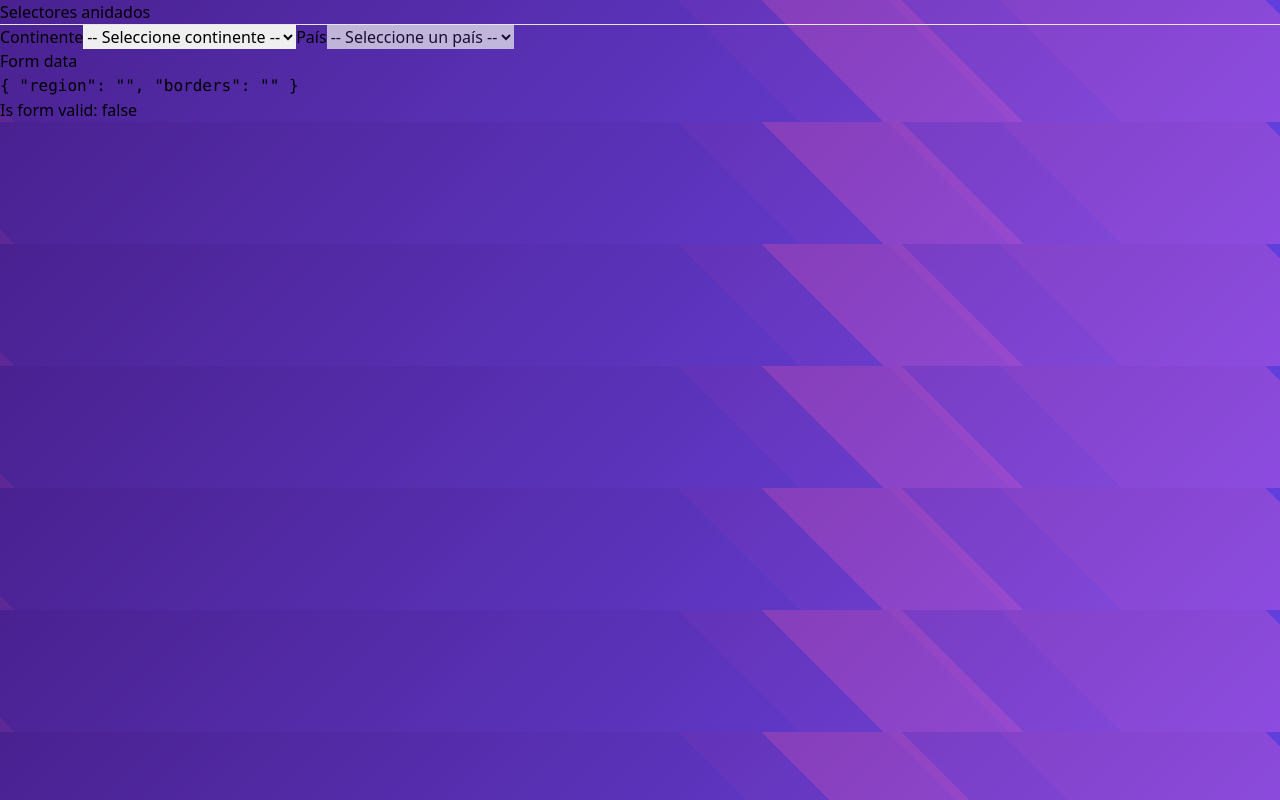
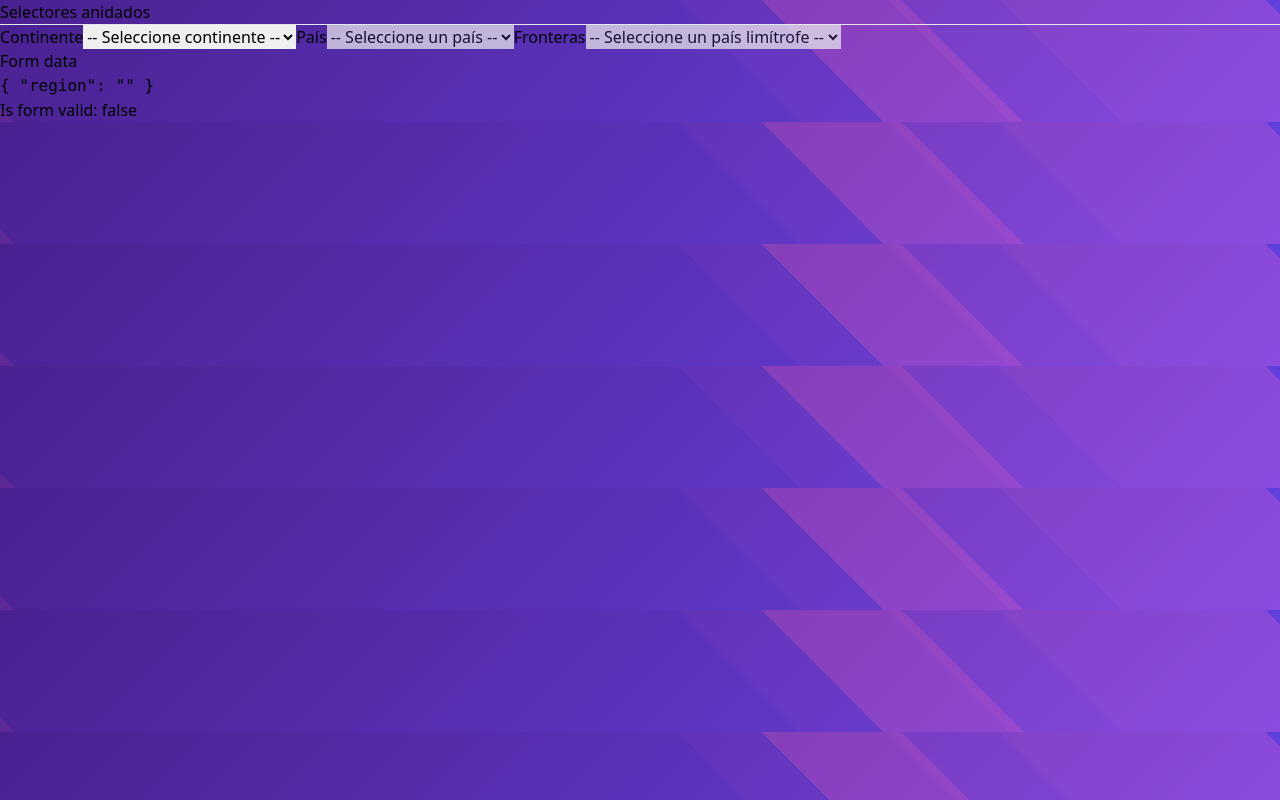
Before and after one commit to iam-leo/selectores-angular, an Angular app: page /selector/selector in a window 1280 px wide. Built offline with nearby package versions, Linux system fonts and the light colour scheme.

Commit message:
add: enable border selection

```diff
--- a/src/app/countries/pages/selector-page/selector-page.component.html
+++ b/src/app/countries/pages/selector-page/selector-page.component.html
@@ -25,6 +25,16 @@
                 {{ country.name }} - ( {{ country.cca3}} )
             </option>
         </select>
+
+        <!-- Borders -->
+        <label for="border" class="block mt-5 mb-2 font-medium text-gray-900 dark:text-white">Fronteras</label>
+        <select formControlName="border" id="border"
+            class="bg-gray-50 border border-gray-300 text-gray-900 text-sm rounded-lg focus:ring-blue-500 focus:border-blue-500 block w-80 p-2.5 dark:bg-indigo-950 dark:border-indigo-600 dark:placeholder-gray-400 dark:text-white dark:focus:ring-blue-500 dark:focus:border-indigo-400">
+            <option selected value="">-- Seleccione un país limítrofe --</option>
+            <option *ngFor="let country of bordersCountries" [value]="country">
+                {{ country }} - ( {{ country}} )
+            </option>
+        </select>
     </form>
 
     <div>
--- a/src/app/countries/pages/selector-page/selector-page.component.ts
+++ b/src/app/countries/pages/selector-page/selector-page.component.ts
@@ -2,7 +2,7 @@
 import { FormBuilder, FormGroup, Validators } from '@angular/forms';
 import { CountriesService } from '../../services/countries.service';
 import { Region, SmallCountry } from '../../interfaces/country.interface';
-import { switchMap, tap } from 'rxjs';
+import { filter, switchMap, tap } from 'rxjs';
 
 @Component({
   selector: 'app-selector-page',
@@ -11,11 +11,12 @@
 })
 export class SelectorPageComponent implements OnInit {
   public countriesByRegion: SmallCountry[] = [];
+  public bordersCountries: string[] = [];
 
   public myForm: FormGroup = this.fb.group({
     region: ['', Validators.required],
     country: [{ value: '', disabled: true }, Validators.required],
-    borders: ['', Validators.required],
+    border: [{ value: '', disabled: true }, Validators.required],
   })
 
   constructor(
@@ -25,6 +26,7 @@
 
   ngOnInit(): void {
     this.onRegionChanged();
+    this.onCountryChanged();
   }
 
   get regions(): Region[] {
@@ -50,4 +52,26 @@
       }
     })
   }
+
+  onCountryChanged(): void {
+    this.myForm.get('country')!.valueChanges
+    .pipe(
+      tap( () => {
+        console.log(this.myForm.get('country'))
+        this.myForm.get('border')!.reset({ value: '', disabled: true });
+        this.bordersCountries = [];
+      }),
+      filter( (value: string) => value.length > 0 ),
+      switchMap( ( alphacode ) => this.countriesService.getCountriesByAlphaCode( alphacode ) )
+    )
+    .subscribe(country => {
+      console.log(country)
+      this.bordersCountries = country.borders;
+
+      //if (country.borders.length > 0) {
+        // Habilitar el select de `border` si hay países
+        this.myForm.get('border')!.enable();
+      //}
+    })
+  }
 }
--- a/src/app/countries/services/countries.service.ts
+++ b/src/app/countries/services/countries.service.ts
@@ -32,4 +32,16 @@
         ),
       )
   }
+
+  getCountriesByAlphaCode( alphacode: string ): Observable<SmallCountry>{
+    const url = `${this._baseURL}/alpha/${alphacode}?fields=cca3,name,borders`;
+    return this.http.get<Country>(url)
+    .pipe(
+      map( country => ({
+        name: country.name.common,
+        cca3: country.cca3,
+        borders: country.borders ?? []
+      }))
+    )
+  }
 }
```
